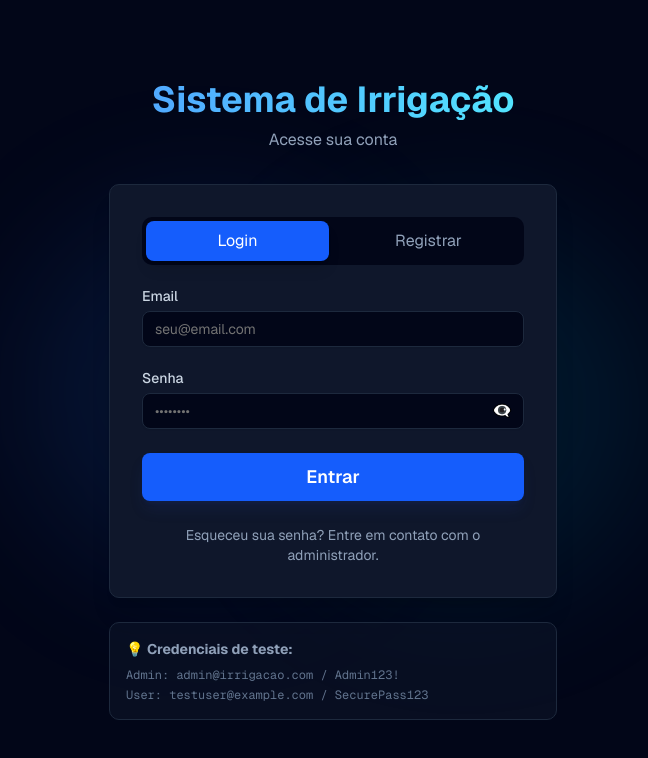
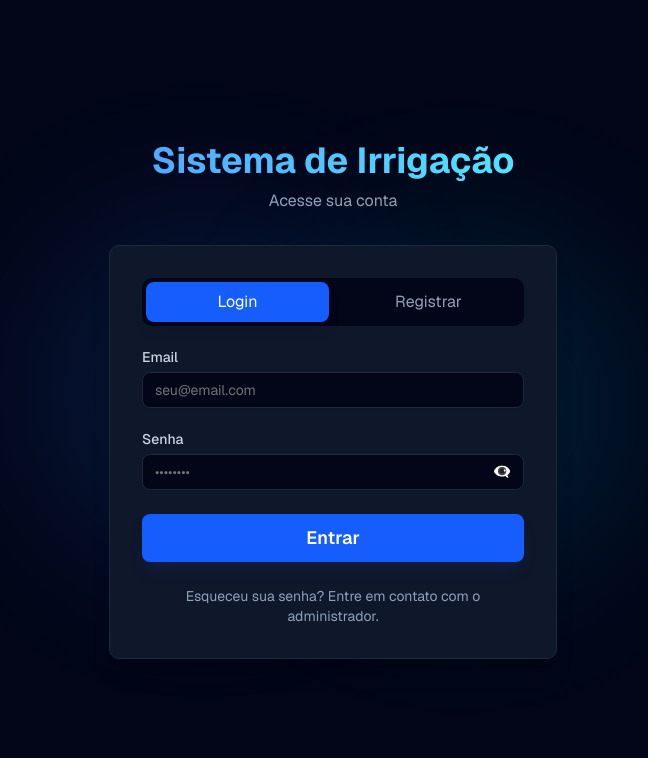
Before and after one commit to cenciW/SEI-frontend, a Next.js app: page /login in a window 1280 px wide. Shown: the top 758 px of the page, without its empty margins (307-955 px from the left). Built offline with nearby package versions, Linux system fonts and the light colour scheme.

Commit message:
refactor: remove div

```diff
--- a/app/login/page.tsx
+++ b/app/login/page.tsx
@@ -293,14 +293,6 @@ export default function LoginPage() {
           </div>
         </div>
 
-        {/* Heurística 6: Help and Documentation - Credenciais de teste */}
-        <div className="mt-6 bg-slate-900/50 border border-slate-800 rounded-lg p-4 text-sm">
-          <p className="text-slate-400 mb-2">💡 <strong>Credenciais de teste:</strong></p>
-          <div className="space-y-1 text-slate-500 font-mono text-xs">
-            <p>Admin: admin@irrigacao.com / Admin123!</p>
-            <p>User: testuser@example.com / SecurePass123</p>
-          </div>
-        </div>
       </div>
     </div>
   );
```
